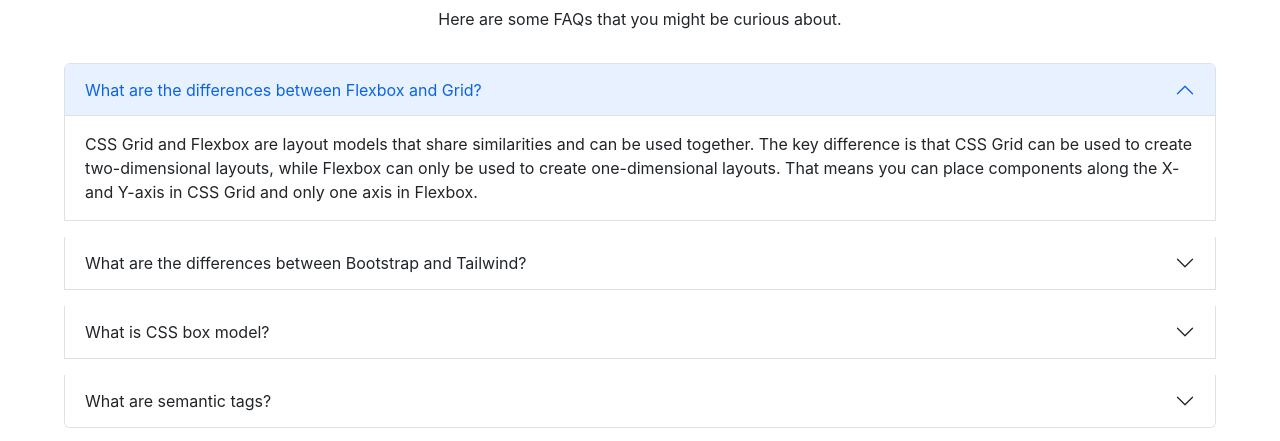
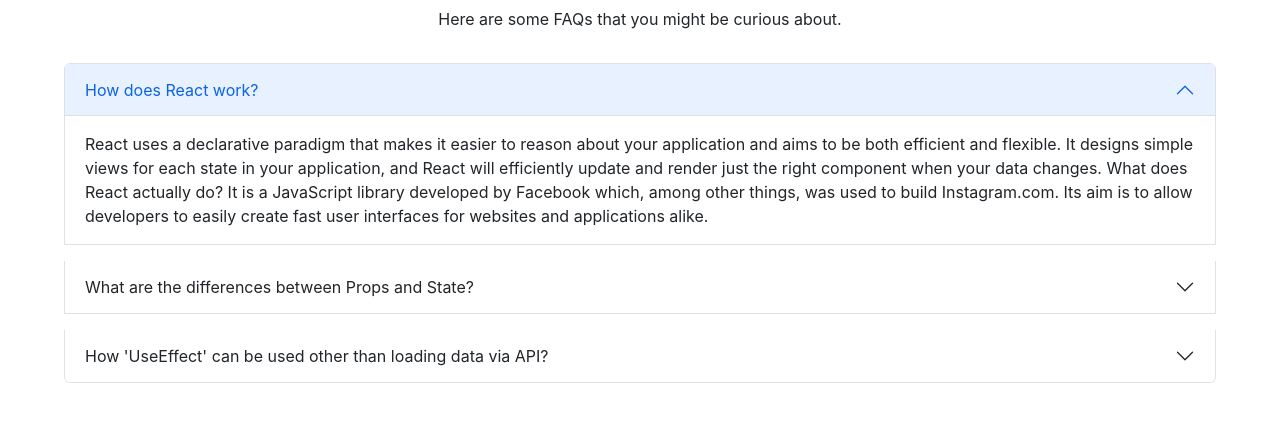
Before and after one commit to afrojani/react-SPA-yoga-club, a React (Create React App) app: page / in a window 1280 px wide. Shown: the part 953-1394 px from the top of the page. After the commit the page ends 1352 px from the top, so only its background shows below. Built offline with nearby package versions, Linux system fonts and the light colour scheme.

Commit message:
Q&A added

```diff
--- a/src/components/Blog/Blog.js
+++ b/src/components/Blog/Blog.js
@@ -13,66 +13,38 @@ const Blog = () => {
                     <div className="accordion-item m-3">
                         <h2 className="accordion-header" id="headingOne">
                             <button className="accordion-button" type="button" data-bs-toggle="collapse"
-                                data-bs-target="#collapseOne" aria-expanded="true" aria-controls="collapseOne"> What are
-                                the differences between Flexbox and Grid?</button>
+                                data-bs-target="#collapseOne" aria-expanded="true" aria-controls="collapseOne"> How does React work?</button>
                         </h2>
                         <div id="collapseOne" className="accordion-collapse collapse show" aria-labelledby="headingOne"
                             data-bs-parent="#accordionExample">
-                            <div className="accordion-body"> CSS Grid and Flexbox are layout models that share similarities
-                                and can be used together. The key difference is that CSS Grid can be used to create
-                                two-dimensional layouts, while Flexbox can only be used to create one-dimensional
-                                layouts. That means you can place components along the X- and Y-axis in CSS Grid and
-                                only one axis in Flexbox. </div>
+                            <div className="accordion-body">React uses a declarative paradigm that makes it easier to reason about your application and aims to be both efficient and flexible. It designs simple views for each state in your application, and React will efficiently update and render just the right component when your data changes. What does React actually do?
+                                It is a JavaScript library developed by Facebook which, among other things, was used to build Instagram.com. Its aim is to allow developers to easily create fast user interfaces for websites and applications alike. </div>
                         </div>
                     </div>
                     <div className="accordion-item m-3">
                         <h2 className="accordion-header" id="headingTwo">
                             <button className="accordion-button collapsed" type="button" data-bs-toggle="collapse"
                                 data-bs-target="#collapseTwo" aria-expanded="false" aria-controls="collapseTwo"> What
-                                are the differences between Bootstrap and Tailwind?</button>
+                                are the differences between Props and State?</button>
                         </h2>
                         <div id="collapseTwo" className="accordion-collapse collapse" aria-labelledby="headingTwo"
                             data-bs-parent="#accordionExample">
-                            <div className="accordion-body"> Tailwind offers predesigned widgets to build a site from
-                                scratch with fast UI development. Bootstrap comes with a set of pre-styled responsive,
-                                mobile-first components that possess a definite UI kit. Tailwind CSS uses a set of
-                                utility classes to create a neat UI with more flexibility and uniqueness. Sites created
-                                using Bootstrap follow the generic pattern that makes them look identical. </div>
+                            <div className="accordion-body">State is the local state of the component which cannot be accessed and modified outside of the component. It's equivalent to local variables in a function. Props, on the other hand, make components reusable by giving components the ability to receive data from their parent component in the form of props. Props are used to pass data from one component to another. The state is a local data storage that is local to the component only and cannot be passed to other components. The this.setState property is used to update the state values in the component. </div>
                         </div>
                     </div>
                     <div className="accordion-item m-3">
                         <h2 className="accordion-header" id="headingThree">
                             <button className="accordion-button collapsed" type="button" data-bs-toggle="collapse"
                                 data-bs-target="#collapseThree" aria-expanded="false" aria-controls="collapseThree">
-                                What is CSS box model? </button>
+                                How 'UseEffect' can be used other than loading data via API? </button>
                         </h2>
                         <div id="collapseThree" className="accordion-collapse collapse" aria-labelledby="headingThree"
                             data-bs-parent="#accordionExample">
-                            <div className="accordion-body"> In web development, the CSS box model refers to how HTML
-                                elements are modeled in browser engines and how the dimensions of those HTML elements
-                                are derived from CSS properties. It is a fundamental concept for the composition of HTML
-                                webpages.CSS determines the size, position, and properties (color, background, border
-                                size, etc.) of these boxes. Every box is composed of four parts (or areas), defined by
-                                their respective edges: the content edge, padding edge, border edge, and margin edge.
+                            <div className="accordion-body"> By using this Hook, you tell React that your component needs to do something after render. React will remember the function you passed (we'll refer to it as our “effect”), and call it later after performing the DOM updates. The motivation behind the introduction of useEffect Hook is to eliminate the side-effects of using class-based components. For example, tasks like updating the DOM, fetching data from API end-points, setting up subscriptions or timers, etc can be lead to unwarranted side-effects.
                             </div>
                         </div>
                     </div>
-                    <div className="accordion-item m-3">
-                        <h2 className="accordion-header" id="headingFour">
-                            <button className="accordion-button collapsed" type="button" data-bs-toggle="collapse"
-                                data-bs-target="#collapseFour" aria-expanded="false" aria-controls="collapseFour"> What
-                                are semantic tags? </button>
-                        </h2>
-                        <div id="collapseFour" className="accordion-collapse collapse" aria-labelledby="headingFour"
-                            data-bs-parent="#accordionExample">
-                            <div className="accordion-body"> The HTML semantics refers to the tags that provide meaning to
-                                an HTML page rather than just presentation. It makes HTML more comprehensible by better
-                                defining the different sections and layout of web pages. The core characteristic of a
-                                semantic element is that it clearly communicated its meaning to both the developer and
-                                the browser. Header, Nav, Section, Article, Aside, Footer; these are examples of
-                                semantic tags. </div>
-                        </div>
-                    </div>
+
                 </div>
             </div>
 
```
